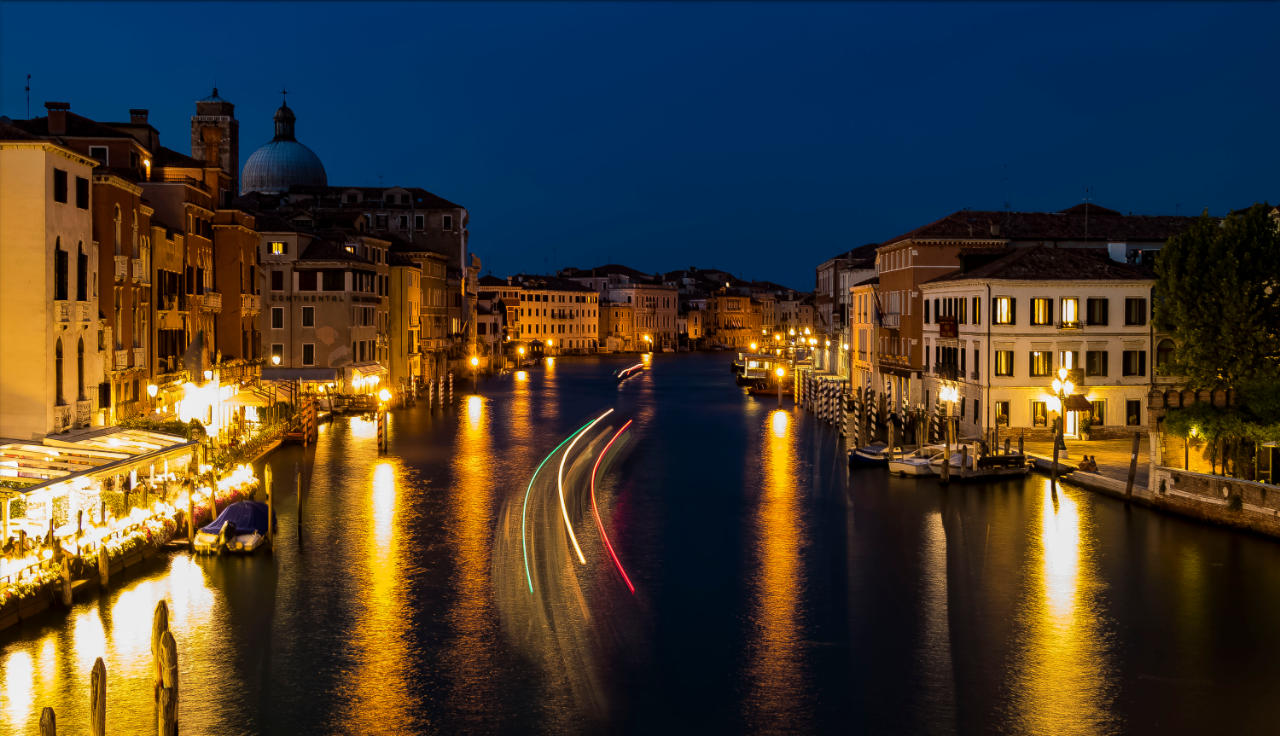
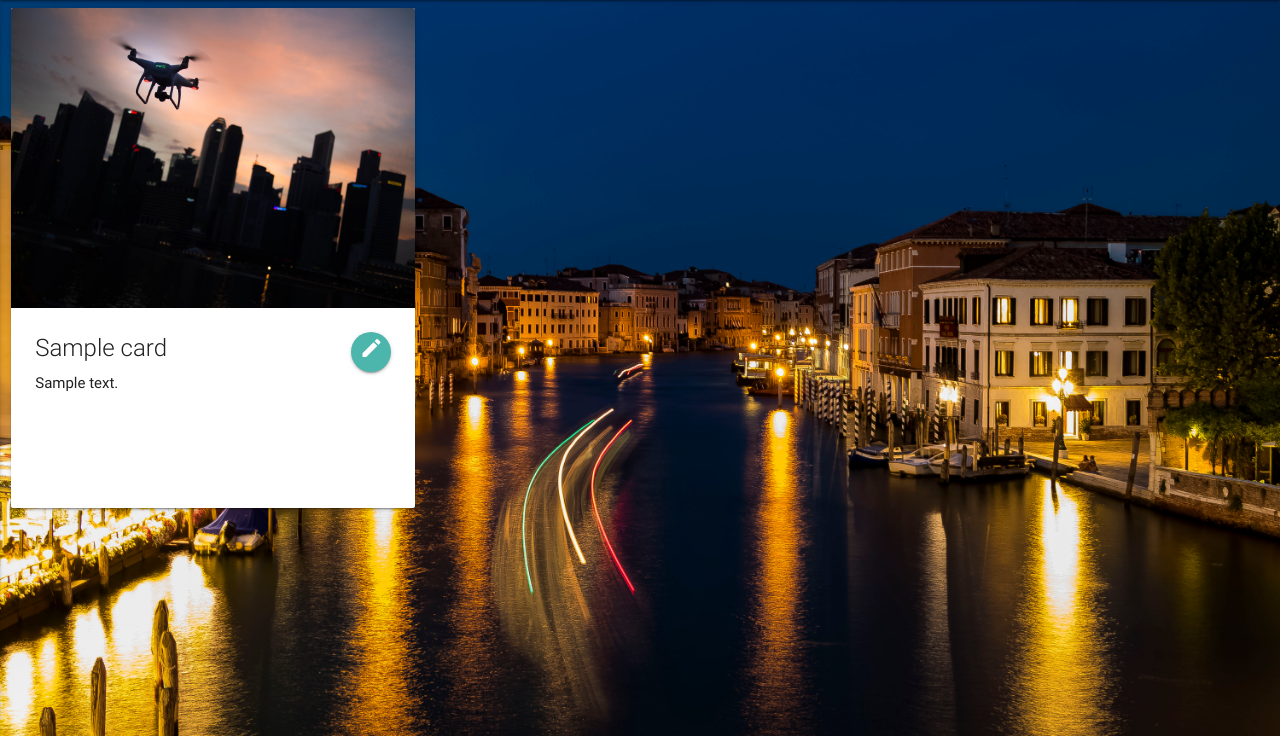
Before and after one commit to sjaster/pytodo, a Flask app: template src/templates/index.html in a window 1280 px wide. Shown: the part 64-800 px from the top of the page. Run offline with Flask 2, Linux system fonts and the light colour scheme; the visitor is signed in with stand-in values (Sample User, id 1); the template is opened without the code that fills it: most values are stand-ins (such as "Sample title", 1, 10 or a date in 2020).

Commit message:
display cards on index page

```diff
--- a/src/main.py
+++ b/src/main.py
@@ -1,8 +1,8 @@
-from flask import Flask, request, session, redirect, url_for, render_template, flash
+from flask import Flask, request, session, redirect, url_for, render_template, flash, json
 from flask_sqlalchemy import SQLAlchemy
 from sqlalchemy.exc import IntegrityError
 from sqlalchemy.orm.exc import NoResultFound
-from .models import User
+from .models import User, Card
 from pytodo.models import db
 
 app = Flask(__name__)
@@ -19,12 +19,15 @@ def initdb_command():
     db.create_all(app=app)
     print('Initialized the database.')
 
-@app.route('/test')
-def design_test():
-    return render_template('test.html')
-
 @app.route('/')
 def home():
+    if session['logged_in']:
+        users = User.query.filter_by(username=session['username'])
+        for user in users:
+            user_id = user.id
+        cards = Card.query.filter_by(user_id=user_id)
+        return render_template('index.html', cards=cards)
+
     return render_template('index.html')
 
 @app.route('/register', methods=['GET','POST'])
@@ -75,3 +78,16 @@ def logout():
     session.pop('logged_in', None)
     flash('You were logged out')
     return redirect(url_for('login'))
+
+@app.route('/create', methods=['GET', 'POST'])
+def create_card():
+    if request.method == 'POST':
+        users = User.query.filter_by(username=session['username'])
+        for user in users:
+            user_id = user
+        new_card = Card(title=request.form['title'], content=request.form['content'], state='ACTIVE', user_id=user_id.id)
+        db.session.add(new_card)
+        db.session.commit()
+        return redirect(url_for('home'))
+
+    return render_template('create_card.html')
--- a/src/templates/index.html
+++ b/src/templates/index.html
@@ -36,5 +36,29 @@
         </div>
     </div>
 </div>
+{% else %}
+<div class="row">
+    {% for card in cards %}
+    <div class="col s4">
+        <div class="card large hoverable">
+            <div class="card-image waves-effect waves-block waves-light">
+                <img src="../static/img/card2.jpg">
+            </div>
+            <div class="card-content">
+                <span class="card-title">{{ card.title }}<a class="btn-floating waves-effect waves-light teal lighten-2 right"><i class="material-icons activator">edit</i></a></span>
+                <p>{{ card.content }}</p>
+            </div>
+            <div class="card-reveal">
+                <form method="post" action="{{ url_for('home') }}">
+                    <p name="card_id" value="{{card.id}}"></p>
+                    <input name="title" type="text" class="validate" value="{{ card.title }}" required>
+                    <textarea name="content" type="text" class="materialize-textarea" required>{{ card.content }}</textarea>
+                    <button class="btn-floating waves-effect waves-light teal lighten-2 right" type="submit"><i class="material-icons">check</i></button>
+                </form>
+            </div>
+        </div>
+    </div>
+    {% endfor %}
+</div>
 {% endif %}
 {% endblock %}
--- a/src/templates/layout.html
+++ b/src/templates/layout.html
@@ -13,7 +13,7 @@
         <a href="#" data-activates="mobile-demo" class="button-collapse"><i class="material-icons">menu</i></a>
         {% if session.logged_in %}
         <ul class="left hide-on-med-and-down">
-            <li><a href="#"><i class="material-icons">add</i></a></li>
+            <li><a href="{{ url_for('create_card') }}"><i class="material-icons">add</i></a></li>
             <li><a href="#"><i class="material-icons">view_modules</i></a></li>
         </ul>
         {% endif %}
```
